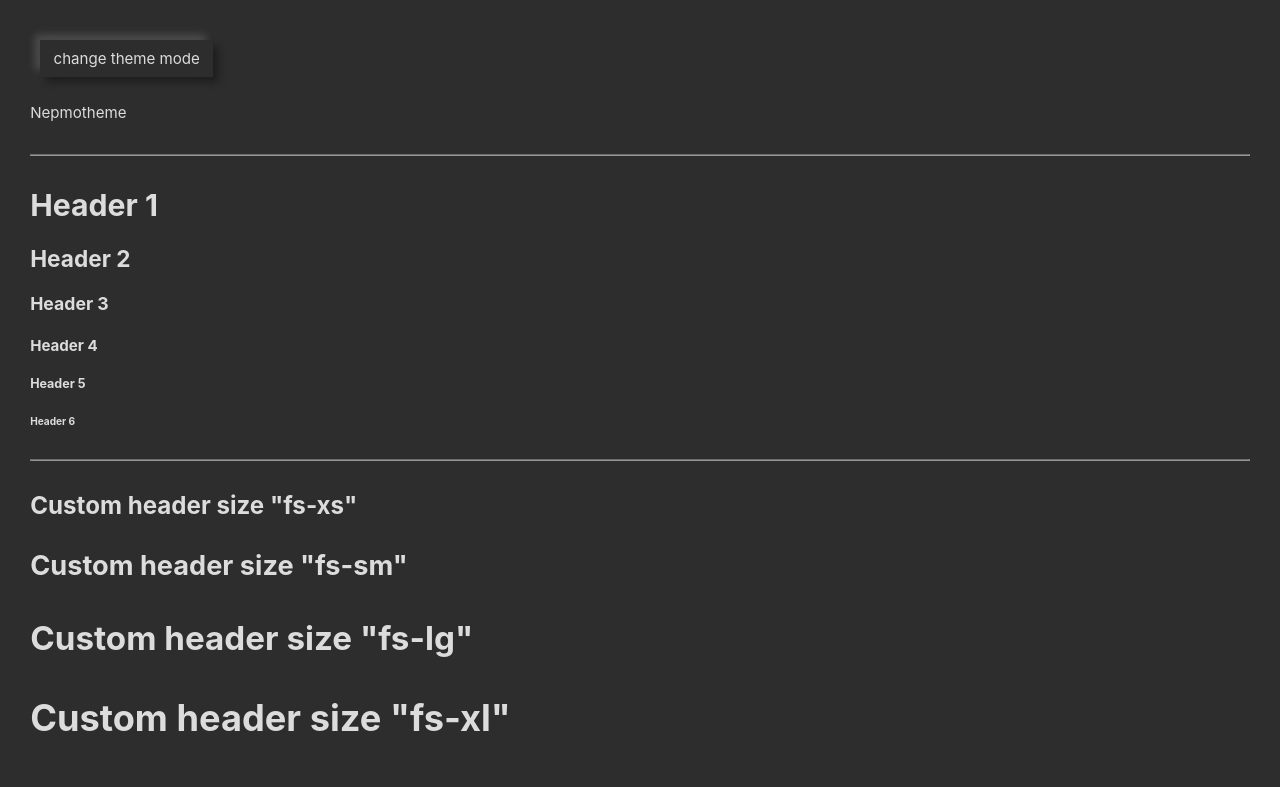
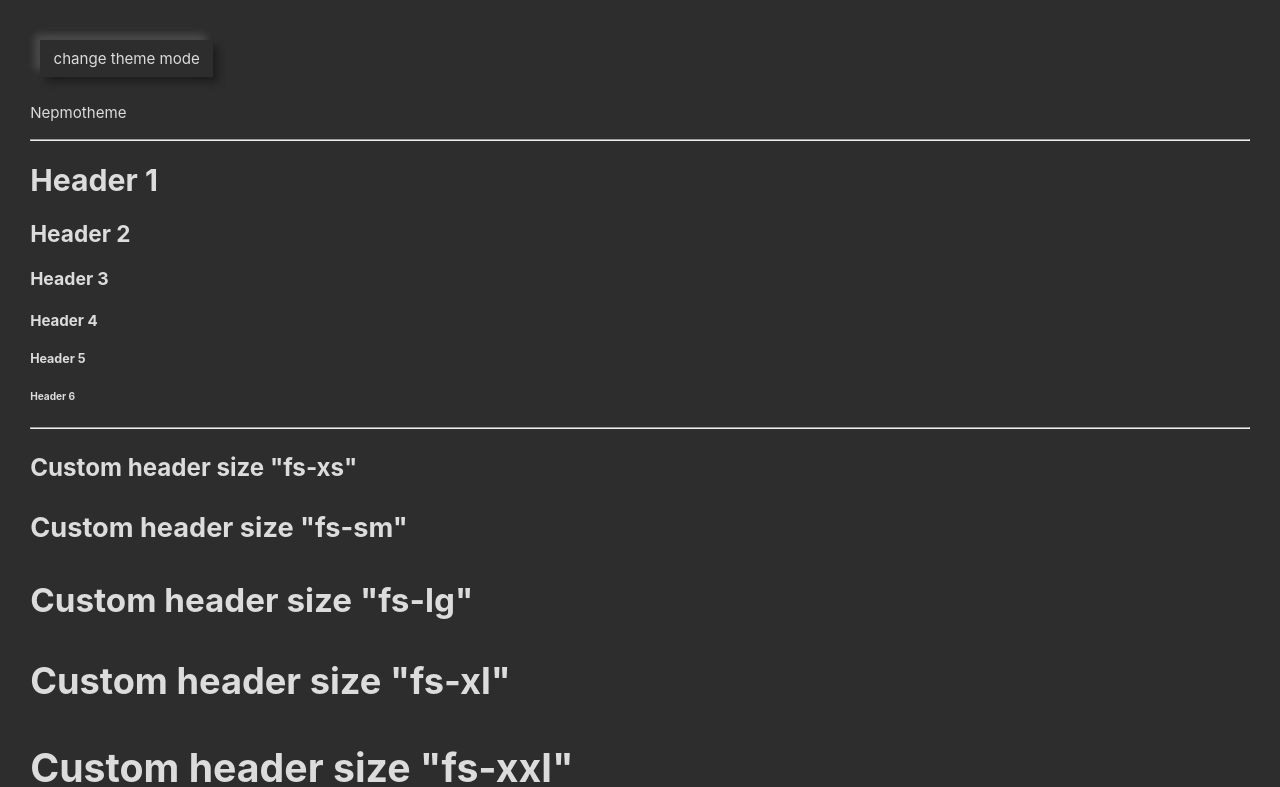
Before and after one commit to devashtar/neomortheme, a React (Create React App) app: page / in a window 1280 px wide. Shown: the top 787 px of the page. Built offline with nearby package versions, Linux system fonts and the light colour scheme.

Commit message:
created a styles folder and changed the styles structure

```diff
--- a/src/index.tsx
+++ b/src/index.tsx
@@ -1,7 +1,7 @@
 import React from 'react'
 import ReactDOM from 'react-dom/client'
-import './index.css'
-import './global-style.scss'
+
+import './styles/index.scss'
 import { ThemeProvider } from '@context'
 
 import { App } from './App'
--- /dev/null
+++ b/src/styles/_common.scss
@@ -0,0 +1,134 @@
+@import './variables';
+
+*,
+*::before,
+*::after {
+  box-sizing: border-box
+}
+
+html, body {
+  background-color: var(--main-bgcolor);
+  font-size: var(--fs);
+  color: var(--main-color);
+  margin: 0;
+  font-family: -apple-system, BlinkMacSystemFont, 'Segoe UI', 'Roboto', 'Oxygen',
+    'Ubuntu', 'Cantarell', 'Fira Sans', 'Droid Sans', 'Helvetica Neue',
+    sans-serif;
+  -webkit-font-smoothing: antialiased;
+  -moz-osx-font-smoothing: grayscale;
+}
+
+html, body {
+  & * {
+    font-family: inherit;
+    line-height: inherit;
+    color: inherit;
+    border-color: inherit;
+  }
+}
+
+.text-primary { color: var(--primary) }
+.text-secondary { color: var(--secondary) }
+.text-success { color: var(--success) }
+.text-info { color: var(--info) }
+.text-warning { color: var(--warning) }
+.text-error { color: var(--error) }
+
+.text-contrast { color: var(--light-text) }
+.text-dark { color: var(--dark-text) }
+
+/* ===================== BACKGROUND-COLOR / BORDER ====================== */
+
+body *.flat {
+  background: var(--main-flat);
+  border: 0.1875rem solid var(--main-white-shadow);
+}
+
+body *.convex {
+  background: var(--main-convex);
+  border-top: 0.1875rem solid var(--main-white-shadow);
+  border-right: 0.1875rem solid var(--main-black-shadow);
+  border-bottom: 0.1875rem solid var(--main-black-shadow);
+  border-left: 0.1875rem solid var(--main-white-shadow);
+}
+
+body *.concave {
+  background: var(--main-concave);
+  border: 0.1875rem solid var(--main-white-shadow);
+}
+
+/* ===================== BACKGROUND-COLOR ====================== */
+
+body *.bg-primary { background-color: var(--primary) }
+body *.bg-secondary { background-color: var(--secondary) }
+body *.bg-success { background-color: var(--success) }
+body *.bg-info { background-color: var(--info) }
+body *.bg-warning { background-color: var(--warning) }
+body *.bg-error { background-color: var(--error) }
+
+/* ===================== BORDER-COLOR ====================== */
+
+body *.b-primary { border-color: var(--primary) }
+body *.b-secondary { border-color: var(--secondary) }
+body *.b-success { border-color: var(--success) }
+body *.b-info { border-color: var(--info) }
+body *.b-warning { border-color: var(--warning) }
+body *.b-error { border-color: var(--error) }
+
+/* ===================== BOX-SHADOW ====================== */
+
+/* any element */
+.shadow-sm { box-shadow: var(--shadow-sm); border-radius: 0.375rem }
+.shadow-md { box-shadow: var(--shadow-md); border-radius: 0.5rem }
+.shadow-lg { box-shadow: var(--shadow-lg); border-radius: 0.75rem }
+
+
+
+//* ===================== BORDER-RADIUS ====================== */
+
+.poignant {
+  border-radius: 0;
+  &.small, &.middle, &.large { border-radius: 0 }
+}
+.smoothed {
+  border-radius: var(--br-md);
+  &.small { border-radius: var(--br-sm) }
+  &.middle { border-radius: var(--br-md) }
+  &.large { border-radius: var(--br-lg) }
+}
+
+/* ===================== SQUARE / CIRCLE  - blocks ====================== */
+
+.circle-small, .circle-small-fixed, .square-small, .square-small-fixed {
+  min-height: var(--shape-sm);
+  min-width: var(--shape-sm);
+}
+.circle-small-fixed, .square-small-fixed {
+  max-width: var(--shape-sm);
+  max-height: var(--shape-sm);
+}
+.circle-small { border-radius: var(--shape-sm) }
+.circle-small-fixed { border-radius: 50% }
+
+.circle-middle, .circle-middle-fixed, .square-middle, .square-middle-fixed {
+  min-height: var(--shape-md);
+  min-width: var(--shape-md);
+}
+.circle-middle-fixed, .square-middle-fixed {
+  max-width: var(--shape-md);
+  max-height: var(--shape-md);
+}
+.circle-middle { border-radius: var(--shape-md) }
+.circle-middle-fixed { border-radius: 50% }
+
+
+.circle-large, .circle-large-fixed, .square-large, .square-large-fixed {
+  min-height: var(--shape-lg);
+  min-width: var(--shape-lg);
+}
+.circle-large-fixed, .square-large-fixed {
+  max-width: var(--shape-lg);
+  max-height: var(--shape-lg);
+}
+.circle-large { border-radius: var(--shape-lg) }
+.circle-large-fixed { border-radius: 50% }
--- /dev/null
+++ b/src/styles/_media.scss
@@ -0,0 +1,5 @@
+@media screen and (max-width: 767px) {
+  :root {
+    --min-fs: 16;
+  }
+}
--- /dev/null
+++ b/src/styles/_typography.scss
@@ -0,0 +1,49 @@
+@import './variables';
+
+html, body {
+  font-size: var(--fs);
+  color: var(--main-color);
+  font-family: -apple-system, BlinkMacSystemFont, 'Segoe UI', 'Roboto', 'Oxygen',
+    'Ubuntu', 'Cantarell', 'Fira Sans', 'Droid Sans', 'Helvetica Neue',
+    sans-serif;
+  -webkit-font-smoothing: antialiased;
+  -moz-osx-font-smoothing: grayscale;
+}
+
+html, body {
+  & * {
+    font-family: inherit;
+    line-height: inherit;
+    color: inherit;
+  }
+}
+
+code {
+  font-family: source-code-pro, Menlo, Monaco, Consolas, 'Courier New',
+    monospace;
+}
+
+/* ===================== FONT-SIZE ======================  */
+
+/* all text elements, except headers */
+*.fs-xs { font-size: 0.8rem }
+*.fs-sm { font-size: 0.9rem }
+*.fs-lg { font-size: 1.1rem }
+*.fs-xl { font-size: 1.2rem }
+*.fs-xxl { font-size: 1.3rem }
+*.fs-xxxl { font-size: 1.4rem }
+
+/* headers */
+h1, h2, h3, h4, h5, h6 {
+  &.fs-xs { font-size: calc(var(--h-fs) * 0.8) }
+  &.fs-sm { font-size: calc(var(--h-fs) * 0.9) }
+  &.fs-lg { font-size: calc(var(--h-fs) * 1.1) }
+  &.fs-xl { font-size: calc(var(--h-fs) * 1.2) }
+  &.fs-xxl { font-size: calc(var(--h-fs) * 1.3) }
+  &.fs-xxxl { font-size: calc(var(--h-fs) * 1.4) }
+}
+
+/* ===================== LINE-HEIGHT ====================== */
+
+* { line-height: 144% }
+h1, h2, h3, h4, h5, h6 { line-height: 128% }
--- /dev/null
+++ b/src/styles/_variables.scss
@@ -0,0 +1,116 @@
+/*
+  font-size: calc([minimum size] + ([maximum size] - [minimum size]) * ((100vw -
+      [minimum viewport width]) / ([maximum viewport width] - [minimum viewport width])
+*/
+
+/* ===================== VARIABLES ====================== */
+
+:root {
+  /* viewport */
+  --min-vw: 320;  /* resolution by horizontal iphone 5 */
+  --max-vw: 3840; /* resolution by horizontal 4k display */
+
+  /* sizes shape [square / circle] */
+  --shape-sm: 6rem;
+  --shape-md: 10rem;
+  --shape-lg: 14rem;
+
+  /* font-size */
+  --min-fs: 11;
+  --max-fs: 26;
+  --fs: calc(var(--min-fs) * 1px + (var(--max-fs) - var(--min-fs)) *
+    (100vw - var(--min-vw) * 1px) / (var(--max-vw) - var(--min-vw)));
+
+  /* header */
+  --h-fs: calc(var(--fs) * 2);
+
+  /* =========== colors ============ */
+
+  /* color common  */
+  --white: #ffffff;
+  --dark: #2f2f37;
+  --gray: #454545;
+  --gray-light: #7d7d7d;
+  --gray-dark: #323232;
+  --blue: #5897f5;
+  --green: #138713;
+  --lightblue: #8bc8dc;
+  --orange: #eba82c;
+  --red: #ed3b3b;
+
+    /* color */
+    --primary: var(--blue);
+    --secondary: var(--gray-light);
+    --success: var(--green);
+    --info: var(--lightblue);
+    --warning: var(--orange);
+    --error: var(--red);
+
+  /* color text */
+  --light-text: #dedede;
+  --dark-text: #333333;
+
+  /* =========== theme ============ */
+
+  /* light */
+  --light-bgcolor: #f7f3ec;
+  --light-color: #343434;
+
+  /* dark */
+  --dark-bgcolor: #2d2d2d;
+  --dark-color: #dcdcdc;
+
+  --main-bgcolor: var(--light-bgcolor);
+  --main-color: var(--light-color);
+
+  /* ================================= */
+
+  /* border-radius */
+  --br-sm: 0.375rem;
+  --br-md: 0.5rem;
+  --br-lg: 0.75rem;
+
+  /* shadow */
+  --light-black-shadow: rgba(0, 0, 0, 0.15);
+  --light-white-shadow: rgba(255, 255, 255, 0.70);
+  --dark-black-shadow: rgba(0, 0, 0, 0.35);
+  --dark-white-shadow: rgba(255, 255, 255, 0.14);
+
+  --main-black-shadow: var(--light-black-shadow);
+  --main-white-shadow: var(--light-white-shadow);
+
+  /* box-shadow */
+  --shadow-sm: 0.25rem 0.25rem 0.375rem 0 var(--main-black-shadow),
+    -0.25rem -0.25rem 0.375rem 0 var(--main-white-shadow);
+  --shadow-sm-pressed: 0.0875rem 0.0875rem 0.175rem 0 var(--main-black-shadow),
+    -0.0875rem -0.0875rem 0.175rem 0 var(--main-white-shadow);
+  --shadow-sm-active: inset 0.25rem 0.25rem 0.375rem var(--main-black-shadow),
+    inset -0.25rem -0.25rem 0.375rem var(--main-white-shadow);
+
+  --shadow-md: 0.375rem 0.375rem 0.5rem 0 var(--main-black-shadow),
+    -0.375rem -0.375rem 0.5rem 0 var(--main-white-shadow);
+  --shadow-md-pressed: 0.175rem 0.175rem 0.25rem 0 var(--main-black-shadow),
+    -0.175rem -0.175rem 0.25rem 0 var(--main-white-shadow);
+  --shadow-md-active: inset 0.375rem 0.375rem 0.5rem var(--main-black-shadow),
+    inset -0.375rem -0.375rem 0.5rem var(--main-white-shadow);
+
+  --shadow-lg: 0.5rem 0.5rem 0.675rem 0 var(--main-black-shadow),
+    -0.5rem -0.5rem 0.675rem 0 var(--main-white-shadow);
+  --shadow-lg-pressed: 0.25rem 0.25rem 0.5rem 0 var(--main-black-shadow),
+    -0.25rem -0.25rem 0.5rem 0 var(--main-white-shadow);
+  --shadow-lg-active: inset 0.5rem 0.5rem 0.675rem var(--main-black-shadow),
+    inset -0.5rem -0.5rem 0.675rem var(--main-white-shadow);
+
+    /* shape-type [bg-color]  */
+  --light-flat: var(--main-bgcolor); /* плоский */
+
+  --light-convex: linear-gradient(-45deg, rgba(0,0,0,0.12), rgba(255,255,255,0.65)); /* выпуклый */
+  --light-concave: linear-gradient(135deg, rgba(0,0,0,0.12), rgba(255,255,255,0.65)); /* вогнутый */
+  --dark-convex: linear-gradient(-45deg, rgba(0,0,0,0.25), rgba(255,255,255,0.18)); /* выпуклый */
+  --dark-concave: linear-gradient(135deg, rgba(0,0,0,0.25), rgba(255,255,255,0.18)); /* вогнутый */
+
+
+  --main-flat: var(--light-flat);
+  --main-convex: var(--light-convex);
+  --main-concave: var(--light-concave);
+}
--- /dev/null
+++ b/src/styles/index.scss
@@ -0,0 +1,14 @@
+/* Важно соблюдать порядок подключения стилей */
+
+/* Инициализация переменных, которые в дальнейшем будут использоваться элементами */
+/* Изменяем переменные при смене темы или при запросе @media(см. ниже "media") */
+@import './variables';
+
+/* Определяем общие для всех элементов(селекторов) стили */
+@import './common';
+
+/* Определяем стили шрифтов для всех элементов */
+@import './typography';
+
+/* Переопределяем стили/переменные при достижении определенной ширины области просмотра окна */
+@import './media';
```
